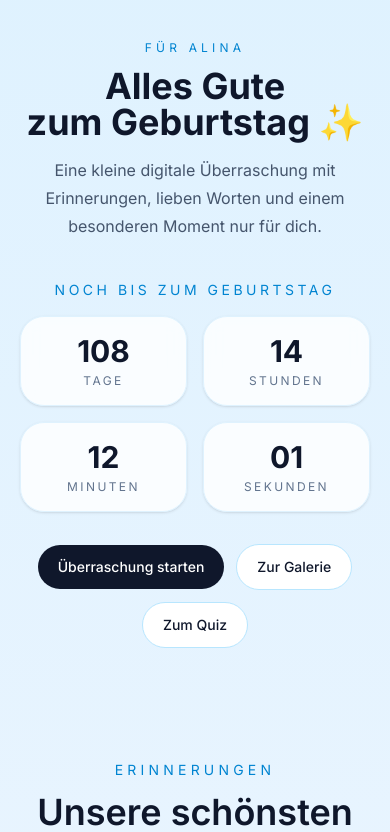
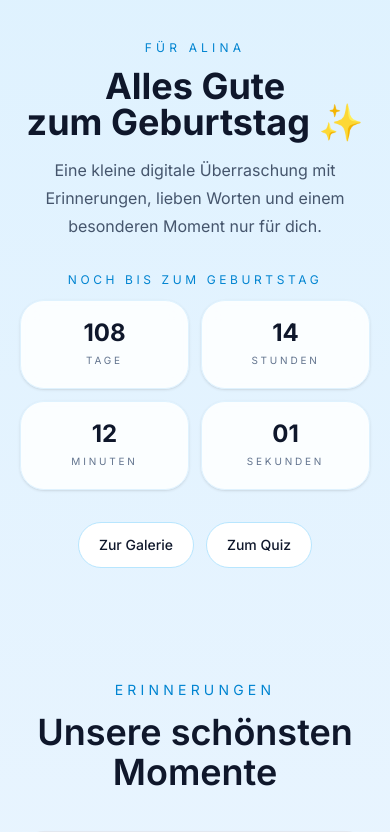
Before and after one commit to Lucas-MStein/alina, a Next.js app: page / in a window 390 px wide. Shown: the top 832 px of the page. Built offline with nearby package versions, Linux system fonts and the light colour scheme; a web font is replaced by a local one.

Commit message:
adjusted mobile spacing

```diff
--- a/app/page.tsx
+++ b/app/page.tsx
@@ -24,16 +24,12 @@ export default function Home() {
                     einem besonderen Moment nur für dich.
                 </p>
 
-                <Countdown target="2026-08-04T00:00:00+02:00" className="mt-8 sm:mt-10" />
+                <Countdown
+                    target="2026-08-04T00:00:00+02:00"
+                    className="mt-8 sm:mt-10"
+                />
 
                 <div className="mt-8 flex flex-wrap items-center justify-center gap-3 sm:mt-10 sm:gap-4">
-                    <a
-                        href="#momente"
-                        className="inline-flex items-center justify-center rounded-full bg-slate-900 px-5 py-3 text-sm font-medium text-white transition hover:scale-[1.02] sm:px-6"
-                    >
-                        Überraschung starten
-                    </a>
-
                     <Link
                         href="/gallery"
                         className="inline-flex items-center justify-center rounded-full border border-sky-200 bg-white px-5 py-3 text-sm font-medium text-slate-900 transition hover:scale-[1.02] hover:bg-sky-50 sm:px-6"
--- a/components/Countdown.tsx
+++ b/components/Countdown.tsx
@@ -41,9 +41,11 @@ function CountdownCard({
     label: string
 }) {
     return (
-        <div className="rounded-3xl border border-sky-100 bg-white/80 p-4 shadow-sm backdrop-blur">
-            <div className="text-3xl font-bold text-slate-900 sm:text-4xl">{value}</div>
-            <div className="mt-1 text-xs uppercase tracking-[0.2em] text-slate-500">
+        <div className="rounded-[1.5rem] border border-sky-100 bg-white/85 px-4 py-5 shadow-sm backdrop-blur sm:rounded-3xl sm:p-4">
+            <div className="text-2xl font-bold leading-none text-slate-900 sm:text-4xl">
+                {value}
+            </div>
+            <div className="mt-2 text-[10px] uppercase tracking-[0.28em] text-slate-500 sm:mt-1 sm:text-xs sm:tracking-[0.2em]">
                 {label}
             </div>
         </div>
@@ -77,7 +79,7 @@ export default function Countdown({
     if (Number.isNaN(targetMs)) {
         return (
             <div
-                className={`mt-8 rounded-2xl border border-sky-200 bg-sky-50 px-4 py-3 text-sm text-sky-700 ${className}`}
+                className={`w-full rounded-2xl border border-sky-200 bg-sky-50 px-4 py-3 text-sm text-sky-700 ${className}`}
             >
                 Ungültiges Zieldatum.
             </div>
@@ -91,12 +93,12 @@ export default function Countdown({
     if (!loading && current.total <= 0) {
         return (
             <div
-                className={`mt-8 rounded-3xl bg-slate-900 px-6 py-5 text-center text-white shadow-lg ${className}`}
+                className={`w-full rounded-[1.75rem] bg-slate-900 px-6 py-5 text-center text-white shadow-lg ${className}`}
             >
-                <p className="text-sm uppercase tracking-[0.3em] text-white/60">
+                <p className="text-xs uppercase tracking-[0.28em] text-white/60 sm:text-sm sm:tracking-[0.3em]">
                     Countdown
                 </p>
-                <p className="mt-2 text-2xl font-semibold">{expiredText}</p>
+                <p className="mt-2 text-xl font-semibold sm:text-2xl">{expiredText}</p>
             </div>
         )
     }
@@ -110,14 +112,14 @@ export default function Countdown({
 
     return (
         <section
-            className={`mt-10 w-full max-w-3xl ${className}`}
+            className={`w-full max-w-3xl ${className}`}
             aria-label="Geburtstags-Countdown"
         >
-            <p className="mb-4 text-sm uppercase tracking-[0.25em] text-sky-600">
+            <p className="mb-3 text-xs uppercase tracking-[0.3em] text-sky-600 sm:mb-4 sm:text-sm sm:tracking-[0.25em]">
                 {title}
             </p>
 
-            <div className="grid grid-cols-2 gap-4 sm:grid-cols-4">
+            <div className="grid grid-cols-2 gap-3 sm:grid-cols-4 sm:gap-4">
                 {items.map((item) => (
                     <CountdownCard
                         key={item.label}
```
